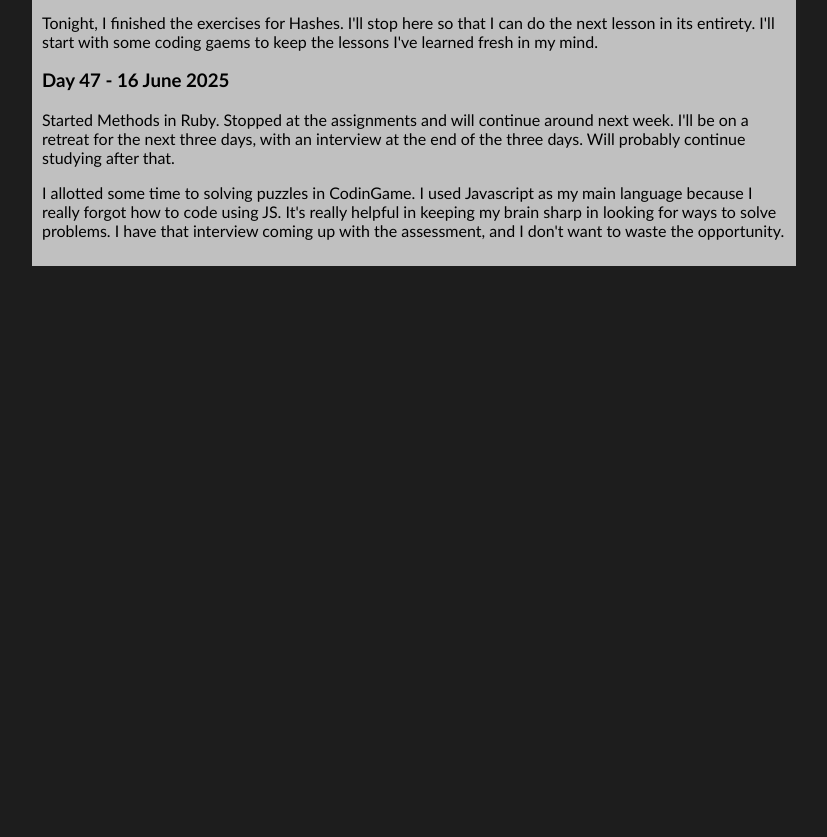
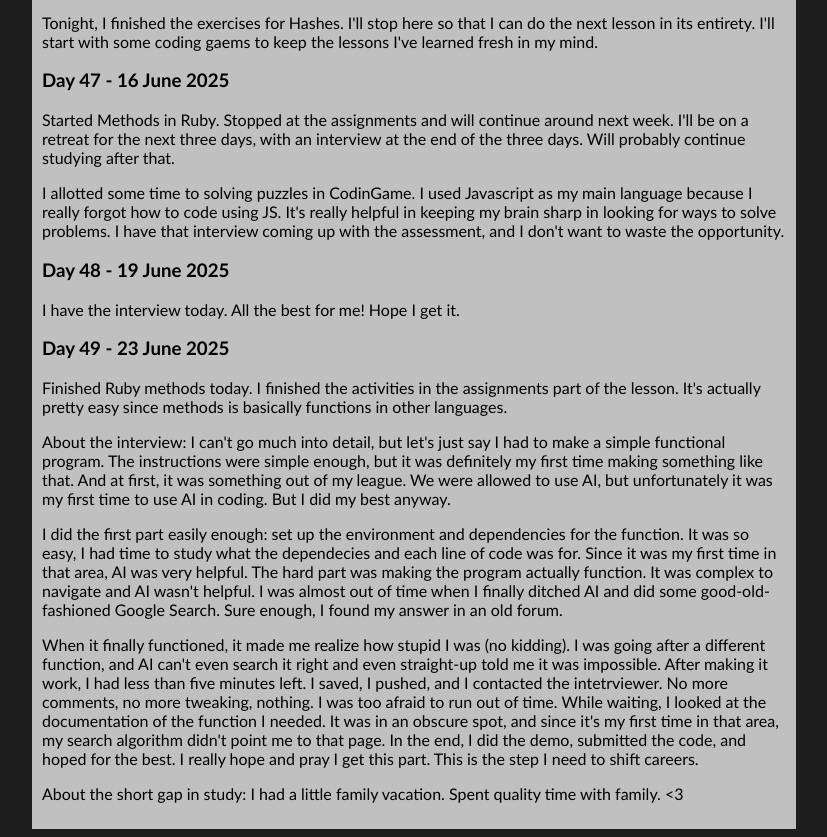
Before and after one commit to Ciphraem/Web-Dev-Journey, a plain HTML site: page index.html in a window 1280 px wide. Shown: the part 7769-8606 px from the top of the page, without its empty margins (226-1053 px from the left). Before the commit the page ends 8043 px from the top, so only its background shows below. Drawn offline with Linux system fonts and the light colour scheme.

Commit message:
Updated for Days 48 and 49

```diff
--- a/index.html
+++ b/index.html
@@ -243,6 +243,16 @@
                 <h3>Day 47 - 16 June 2025</h3>
                 <p>Started Methods in Ruby. Stopped at  the assignments and will continue around next week. I'll be on a retreat for the next three days, with an interview at the end of the three days. Will probably continue studying after that.</p>
                 <p>I allotted some time to solving puzzles in CodinGame. I used Javascript as my main language because I really forgot how to code using JS. It's really helpful in keeping my brain sharp in looking for ways to solve problems. I have that interview coming up with the assessment, and I don't want to waste the opportunity.</p>
+
+                <h3>Day 48 - 19 June 2025</h3>
+                <p>I have the interview today. All the best for me! Hope I get it.</p>
+
+                <h3>Day 49 - 23 June 2025</h3>
+                <p>Finished Ruby methods today. I finished the activities in the assignments part of the lesson. It's actually pretty easy since methods is basically functions in other languages.</p>
+                <p>About the interview: I can't go much into detail, but let's just say I had to make a simple functional program. The instructions were simple enough, but it was definitely my first time making something like that. And at first, it was something out of my league. We were allowed to use AI, but unfortunately it was my first time to use AI in coding. But I did my best anyway.</p>
+                <p>I did the first part easily enough: set up the environment and dependencies for the function. It was so easy, I had time to study what the dependecies and each line of code was for. Since it was my first time in that area, AI was very helpful. The hard part was making the program actually function. It was complex to navigate and AI wasn't helpful. I was almost out of time when I finally ditched AI and did some good-old-fashioned Google Search. Sure enough, I found my answer in an old forum.</p>
+                <p>When it finally functioned, it made me realize how stupid I was (no kidding). I was going after a different function, and AI can't even search it right and even straight-up told me it was impossible. After making it work, I had less than five minutes left. I saved, I pushed, and I contacted the intetrviewer. No more comments, no more tweaking, nothing. I was too afraid to run out of time. While waiting, I looked at the documentation of the function I needed. It was in an obscure spot, and since it's my first time in that area, my search algorithm didn't point me to that page. In the end, I did the demo, submitted the code, and hoped for the best. I really hope and pray I get this part. This is the step I need to shift careers.</p>
+                <p>About the short gap in study: I had a little family vacation. Spent quality time with family. <3</p>
             </div>
     </body>
 </html>
```
